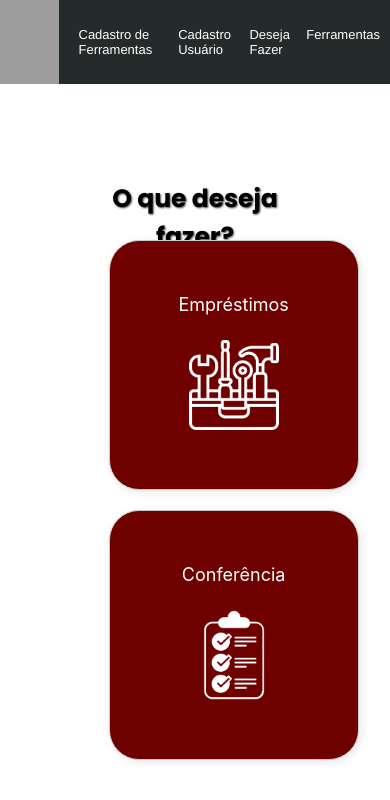
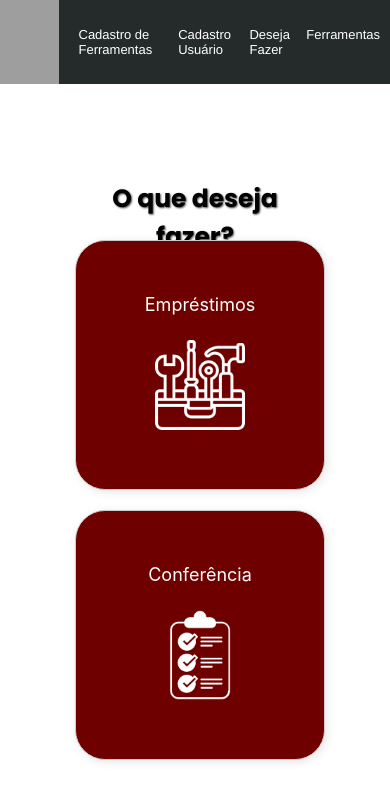
Before and after one commit to nathanhalgumacoisa/Tool-Trackers-front, a Next.js app: page /Desejafazer in a window 390 px wide. Shown: the top 800 px of the page. Built offline with nearby package versions, Linux system fonts and the light colour scheme; grey boxes are pictures that could not be loaded.

Commit message:
pequeno ajuste na responsividade do deseja fazer

```diff
--- a/app/Desejafazer/deseja.module.css
+++ b/app/Desejafazer/deseja.module.css
@@ -87,8 +87,6 @@
             font-size: 25px;
             margin-top: 6rem;
             text-align: center;
-
-
         }
 
         .button, .button2 {
@@ -102,7 +100,6 @@
             flex-direction: column;
             align-items: center;
             justify-content: center;
-            margin-left: 7%;
-
+            margin-right: 2.5rem;
         }
     }
```
